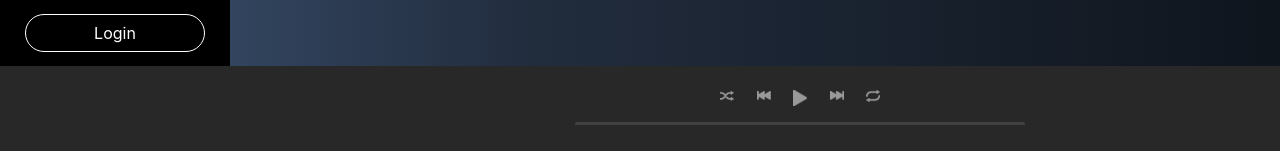
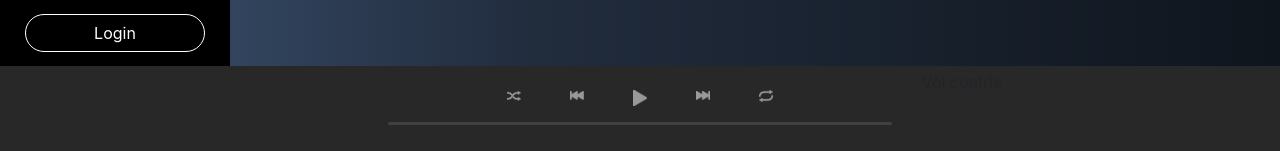
Before and after one commit to luisanton-io/spotify-react, a React (Create React App) app: page / in a window 1280 px wide. Shown: the part 646-797 px from the top of the page. Built offline with nearby package versions, Linux system fonts and the light colour scheme; no server answers.

Commit message:
Added reducers, improved footer, adding footer actions

```diff
--- a/src/components/Footer.jsx
+++ b/src/components/Footer.jsx
@@ -1,5 +1,22 @@
 import React from 'react'
+import Actions from '../consts/Actions'
 import {Link, withRouter } from 'react-router-dom';
+import {FontAwesomeIcon} from '@fortawesome/react-fontawesome'
+import { connect } from 'react-redux'
+import {faHeart as filledHeart} from '@fortawesome/free-solid-svg-icons'
+import {faHeart as emptyHeart} from '@fortawesome/free-regular-svg-icons'
+
+// const mapStateToProps = (state) => state;
+
+// const mapDispatchToProps = (dispatch) => ({
+//   toggleLike: (id) => {
+//     let action =
+//     dispatch({
+//     type: Actions.playingQueue.add,
+//     payload: id,
+//     }),
+//   }
+// });
 
 const Footer = (props) => {
     console.log(props.albumCover)
@@ -7,9 +24,9 @@ const Footer = (props) => {
     return (
         <div className="container-fluid fixed-bottom bg-container pt-1">
             <div className="row">
-                <div className="col-lg-3">
-                    {props.location.pathname === '/album/'+ props.albumId
-                    ?(
+                <div className="col">
+                    {
+                        props.location.pathname === '/album/'+ props.albumId && (
                         <div className="row text-white">
                             <div className="col-4">
                                 <img
@@ -20,17 +37,23 @@ const Footer = (props) => {
                                 />
 
                             </div>
-                        <div className="col d-flex flex-column pt-3">
+                            <div className="col d-flex py-3">
+                                <div className="d-flex flex-column justify-content-center">
                                     <small>{props.albumLabel}</small>
                                     <small>{props.albumTitle}</small>
                                 </div>
+                                <div className="d-flex flex-column justify-content-center">
+                                    <FontAwesomeIcon icon={emptyHeart} onClick={() => props.toggleLike(props.playingQueue[0].id)}></FontAwesomeIcon>
+                                </div>
+
+                            </div>
                         </div>
                         )
-                    :null}
+                    }
                 </div>
-                <div className="col-lg-9">
+                <div className="col-12 col-lg-5">
                     <div className="row d-flex justify-content-center">
-                        <div className="col-6 col-md-4 col-lg-2 playerControls mt-1">
+                        <div className="col-6 playerControls mt-1">
                             <div className="row">
                                 <a href="#">
                                     <img src="playerbuttons/Shuffle.png" alt="shuffle" />
@@ -51,7 +74,7 @@ const Footer = (props) => {
                         </div>
                     </div>
                     <div className="row justify-content-center playBar py-3">
-                        <div className="col-8 col-md-6">
+                        <div className="col-12">
                             <div className="progress">
                                 <div
                                     className="progress-bar"
@@ -64,9 +87,13 @@ const Footer = (props) => {
                         </div>
                     </div>
                 </div>
+                <div className="col">
+                    Vol contrls
+                </div>
             </div>
         </div>
     )
 }
 
-export default withRouter(Footer)
+// export default connect(mapStateToProps, mapDispatchToProps)(withRouter(Footer))
+export default (withRouter(Footer))
--- /dev/null
+++ b/src/consts/Actions.js
@@ -0,0 +1,7 @@
+const Actions = {
+    playingQueue: {
+        add: "ADD_TO_QUEUE",
+        remove: "REMOVE_FROM_QUEUE"
+    }
+}
+export default Actions
```
Also changed, not shown: package.json (+7 -1 lines), src/reducers/playingQueue.js (added, +15 -0 lines), 1 other file (tests, documents, lock files or other folders). Lines whose indentation alone changed are shown as unchanged.
